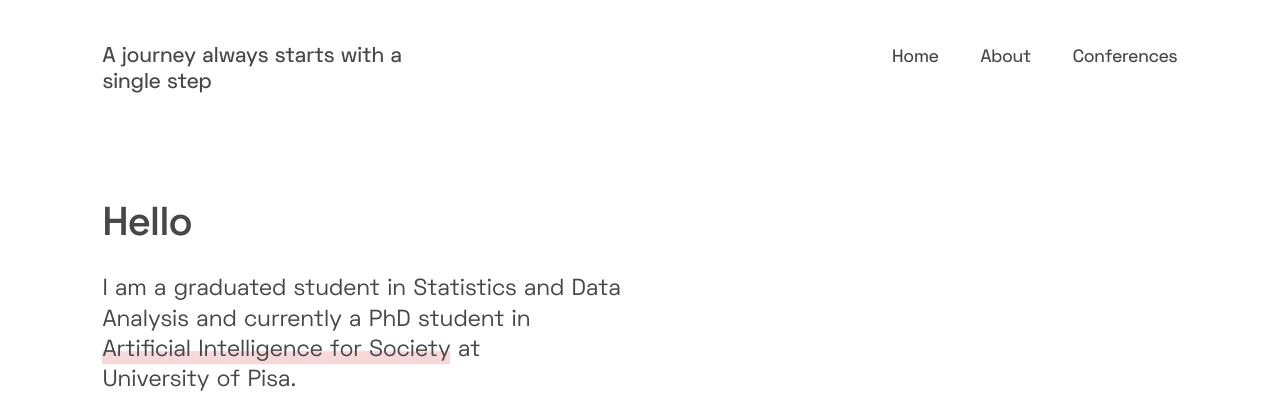
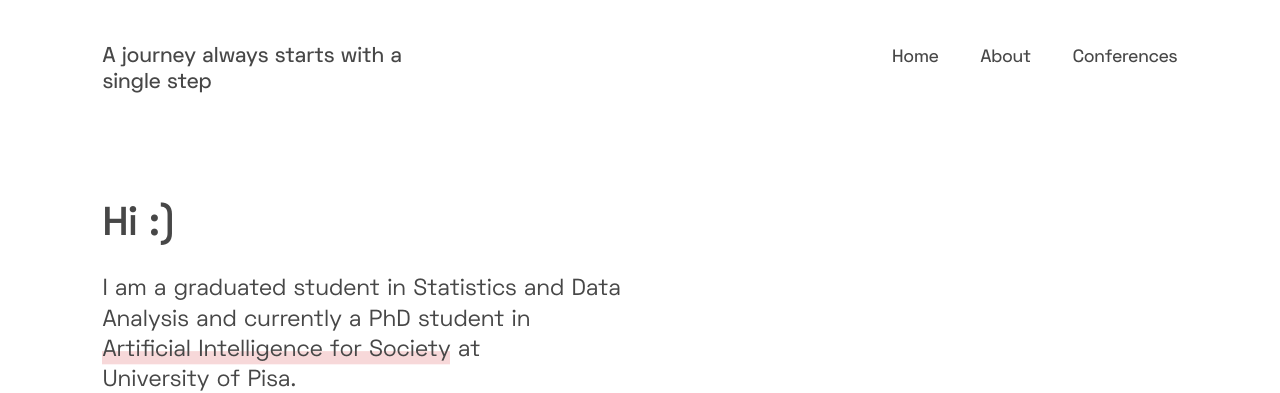
Before and after one commit to lollix91/andrearafanelli.github.io, a Jekyll site: the page built from about.html, in a window 1280 px wide. Shown: the top 393 px of the page. Built offline with Jekyll 4.4.1, drawn with Linux system fonts in a browser that asks for light colours.

Commit message:
Update about.html

```diff
--- a/about.html
+++ b/about.html
@@ -5,7 +5,7 @@ layout: default
 
 <div class="container -spaced -alternate2">
   <div class="recipe__title">
-    <h1>Hello</h1>
+    <h1>Hi :)</h1>
     <p class="lede">
        I am a graduated student in Statistics and Data Analysis and currently a PhD student in <a href="https://phd-ai-society.di.unipi.it/"> Artificial Intelligence for Society</a> at
       <br> University of Pisa.
```
